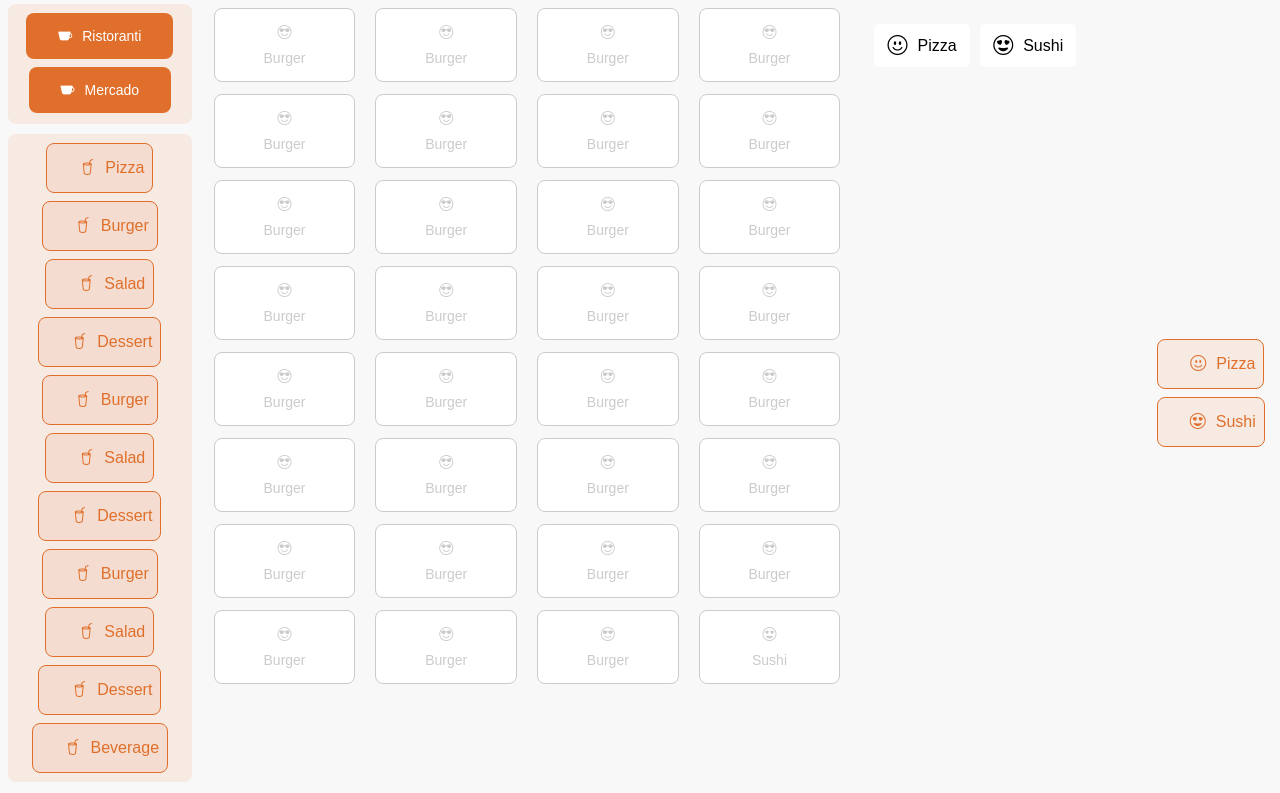
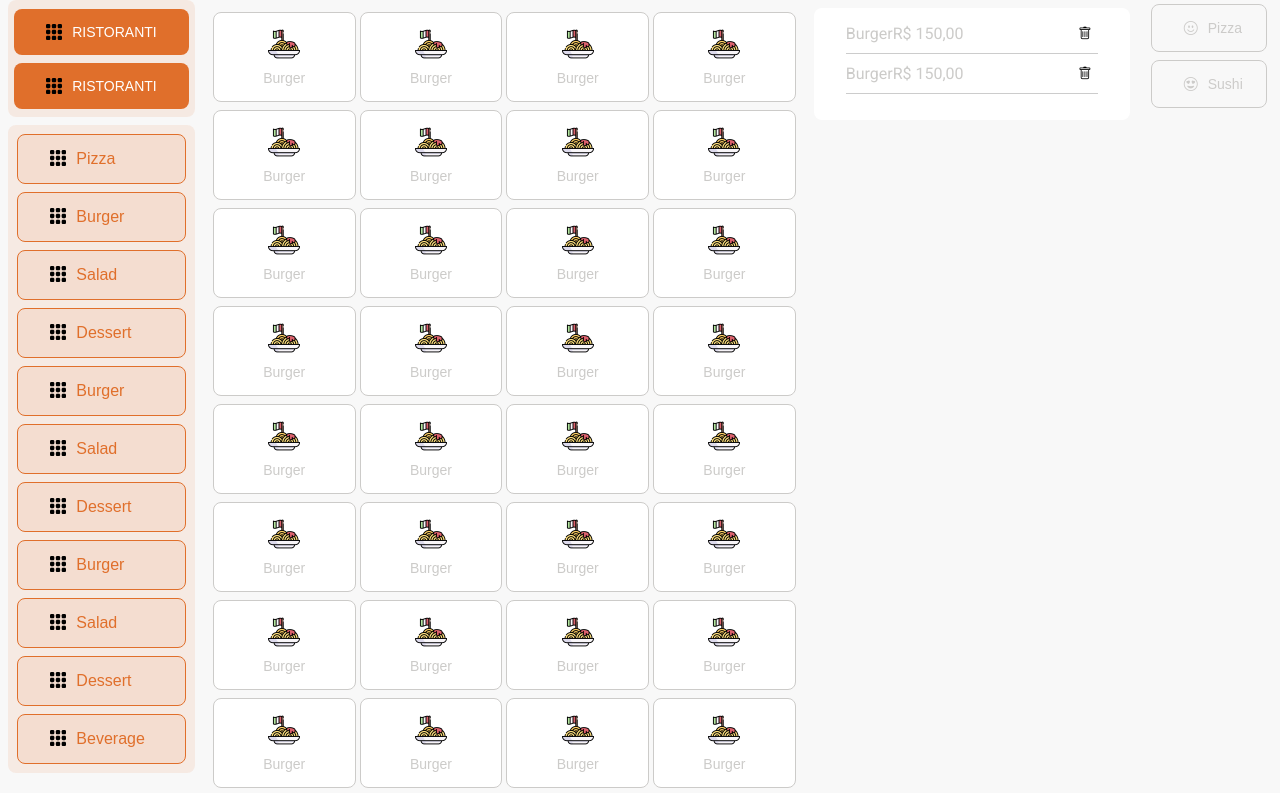
Before and after one commit to reginaldogomes/touchscreen, a website built with Vite: page src/index.html in a window 1280 px wide. Shown: the part 62-855 px from the top of the page. Built offline with nearby package versions, Linux system fonts and the light colour scheme.

Commit message:
code refact

```diff
--- a/src/cassa.scss
+++ b/src/cassa.scss
@@ -8,9 +8,11 @@
   --accent-color-alpha: rgba(224, 111, 42, 0.1);
 
   --text-color: #cccbc9;
+  --border-color: #cccbc9;
 
   --border-radius: 8px;
-  --border-color: #cccbc9;
+
+  --gap: 8px;
 }
 
 body {
@@ -24,15 +26,18 @@ body {
 header {
   display: flex;
   justify-content: space-between;
+  align-items: center;
   color: white;
-  padding: 10px;
+  padding: 8px;
   text-align: left;
   font-size: 32px;
+  color: var(--accent-color);
 }
 
 main {
   display: flex;
-  gap: 20px;
+  gap: var(--gap);
+  padding: 8;
 }
 
 .col-center {
@@ -40,61 +45,44 @@ main {
   display: flex;
 }
 
+.col-left {
+  width: 15%;
+  display: flex;
+  flex-direction: column;
+  gap: var(--gap);
+}
+
+.col-right {
+  width: 10%;
+  display: flex;
+  flex-direction: column;
+  align-items: center;
+  gap: var(--gap);
+}
+
 .left {
-  width: 70%;
+  width: 65%;
   height: 100%;
+  padding: 8px;
 }
 .right {
   display: flex;
   flex-direction: column;
-  width: 30%;
-  .lefta {
-    display: flex;
-    flex-direction: column;
-    height: 50%;
-    justify-content: center;
-    align-items: center;
-  }
-  .rightb {
-    display: flex;
-    flex-direction: column;
-    height: 50%;
-    justify-content: center;
-    align-items: center;
-  }
-}
-
-.col-left {
-  display: flex;
-  flex-direction: column;
-  gap: 10px;
+  width: 35%;
+  padding: 8px;
 }
 
 .divisioni {
   background-color: var(--accent-color-alpha);
   display: flex;
-  height: 110px;
+  height: 107px;
   flex-direction: column;
   align-items: center;
   overflow-x: hidden;
   overflow-y: auto;
   border-radius: var(--border-radius);
   padding: 5px 0 5px;
-  max-height: 110px;
-}
-
-.col-left {
-  width: 15%;
-  display: flex;
-  flex-direction: column;
-  gap: 10px;
-}
-
-.col-right {
-  width: 10%;
-  display: flex;
-  flex-direction: column;
-  gap: 10px;
+  max-height: 107px;
 }
 
 .categorie {
@@ -108,24 +96,65 @@ main {
   padding: 5px 0 5px;
 }
 
+.prodotti {
+  display: grid;
+  grid-template-columns: auto auto auto auto;
+  overflow-x: hidden;
+  overflow-y: auto;
+}
+
+.scontrino {
+  background-color: var(--primary-color);
+  border-radius: var(--border-radius);
+  border: 0;
+}
+
+.cart-list {
+  display: flex;
+  flex-direction: column;
+  padding: 0 32px 0 32px;
+}
+
+.cart-item {
+  display: flex;
+  justify-content: space-between;
+  margin-bottom: 10px;
+  border-bottom: 1px solid #ccc;
+  padding-bottom: 10px;
+}
+
+.cart-item img {
+  width: 50px;
+  height: 50px;
+  margin-right: 10px;
+}
+.cart-item-details {
+  justify-content: space-between;
+  display: flex;
+}
+.cart-item-actions {
+  display: flex;
+  align-items: center;
+}
+.remove-btn {
+  border: none;
+  background-color: transparent;
+  cursor: pointer;
+}
+.remove-btn img {
+  width: 16px;
+  height: 16px;
+}
+
 .funzioni {
   height: 100%;
   display: flex;
   flex-direction: column;
-  justify-content: center;
   align-items: center;
 }
 
-.prodotti {
-  display: grid;
-  grid-template-columns: auto auto auto auto;
-  gap: 4px;
-  overflow-x: hidden;
-  overflow-y: auto;
-}
-
 footer {
-  color: white;
+  color: var(--accent-color);
   padding: 10px;
   text-align: center;
   font-size: 32px;
@@ -135,19 +164,22 @@ footer {
   background: var(--accent-color);
   color: white;
   padding: 15px 32px;
-  text-align: center;
   display: flex;
   font-size: 14px;
   margin: 4px 2px;
   cursor: pointer;
   border-radius: var(--border-radius);
   border: 0;
-  max-width: 90%;
+  min-width: 90%;
   gap: 10px;
+  justify-content: left;
+  align-items: center;
+  text-transform: uppercase;
 }
 
 .button_div img {
-  width: 10%;
+  width: 16px;
+  height: 16px;
 }
 
 .button_cat {
@@ -161,12 +193,13 @@ footer {
   margin: 4px 2px;
   cursor: pointer;
   border-radius: var(--border-radius);
-  max-width: 90%;
+  min-width: 90%;
   border: 1px solid var(--accent-color);
 }
 
 .button_cat img {
-  width: 10%;
+  width: 16px;
+  height: 16px;
 }
 
 .button_prod {
@@ -180,11 +213,33 @@ footer {
   margin: 4px 2px;
   cursor: pointer;
   border-radius: var(--border-radius);
-  max-width: 90%;
+  min-width: 90%;
   border: 1px solid var(--border-color);
   gap: 10px;
 }
 
 .button_prod img {
-  width: 10%;
+  width: 32px;
+  height: 32px;
 }
+
+.button_func {
+  background: var(--primery-color);
+  color: var(--text-color);
+  padding: 15px 32px;
+  text-align: center;
+  display: flex;
+  flex-direction: row;
+  font-size: 14px;
+  margin: 4px 2px;
+  cursor: pointer;
+  border: 1px solid var(--border-color);
+  border-radius: var(--border-radius);
+  max-width: 90%;
+  gap: 10px;
+}
+
+.button_func img {
+  width: 16px;
+  height: 16px;
+}
--- a/src/components/categorie.js
+++ b/src/components/categorie.js
@@ -1,28 +1,27 @@
-// path/filename: ./categoryLinks.js
-// Function to generate category links with Bootstrap Icons
+import '../styles/components/categorie.scss'
+import icon from '../../public/images/grid.svg'
 
-import '../styles/components/categorie.scss'
 
 export function categorie() {
   const categories = [
-    { name: 'Pizza', icon: 'bi bi-cup-straw' },
-    { name: 'Burger', icon: 'bi bi-cup-straw' },
-    { name: 'Salad', icon: 'bi bi-cup-straw' },
-    { name: 'Dessert', icon: 'bi bi-cup-straw' },
-    { name: 'Burger', icon: 'bi bi-cup-straw' },
-    { name: 'Salad', icon: 'bi bi-cup-straw' },
-    { name: 'Dessert', icon: 'bi bi-cup-straw' },
-    { name: 'Burger', icon: 'bi bi-cup-straw' },
-    { name: 'Salad', icon: 'bi bi-cup-straw' },
-    { name: 'Dessert', icon: 'bi bi-cup-straw' },
-    { name: 'Beverage', icon: 'bi bi-cup-straw' }
+    { name: 'Pizza', icon: icon },
+    { name: 'Burger', icon: icon },
+    { name: 'Salad', icon: icon },
+    { name: 'Dessert', icon: icon },
+    { name: 'Burger', icon: icon },
+    { name: 'Salad', icon: icon },
+    { name: 'Dessert', icon: icon },
+    { name: 'Burger', icon: icon },
+    { name: 'Salad', icon: icon },
+    { name: 'Dessert', icon: icon },
+    { name: 'Beverage', icon: icon }
   ];
 
   let html = '';
   categories.forEach(category => {
     html += `
       <button class="button_cat">
-        <i class="${category.icon}"></i>
+        <img src="${category.icon}" />
         ${category.name}
       </button>
     `;
--- a/src/components/divisioni.js
+++ b/src/components/divisioni.js
@@ -2,17 +2,20 @@
 // Function to generate category links with Bootstrap Icons
 
 import '../styles/components/divisioni.scss'
+import icon from '../../public/images/grid.svg'
+
 
 export function divisioni() {
   const divisionis = [
-    { name: 'Ristoranti', icon: 'bi bi-cup-fill' },
-    { name: 'Mercado', icon: 'bi bi-cup-fill' }
+    { name: 'Ristoranti', icon: icon },
+    { name: 'Ristoranti', icon: icon },
+    { name: 'Mercado', icon: icon }
   ];
 
   let html = '';
   divisionis.forEach(divisioni => {
     html += `
-      <button class="button_div"> <i class="${divisioni.icon}"></i> ${divisioni.name}</button>
+      <button class="button_div"> <img src="${divisioni.icon}" /> ${divisioni.name}</button>
     `;
   });
   html += '';
--- a/src/components/funzioni.js
+++ b/src/components/funzioni.js
@@ -14,7 +14,7 @@ export function funzioni() {
   // Loop through each product to create its button with an icon
   scontrinos.forEach(scontrino => {
       html += `
-          <button class="button_cat">
+          <button class="button_func">
               <i class="${scontrino.icon}"></i> ${scontrino.name}
           </button>
       `;
--- a/src/components/prodotti.js
+++ b/src/components/prodotti.js
@@ -1,42 +1,70 @@
 // Define the product list creation function
 
 import '../styles/components/products.scss'
+import icon from '../../public/images/pasta.png'
+
 
 export function prodotti() {
 
   const prodotti = [
-    { name: "Burger", icon: "bi bi-emoji-sunglasses" }, // Replace with appropriate icon class
-    { name: "Burger", icon: "bi bi-emoji-sunglasses" }, // Replace with appropriate icon class
-    { name: "Burger", icon: "bi bi-emoji-sunglasses" }, // Replace with appropriate icon class
-    { name: "Burger", icon: "bi bi-emoji-sunglasses" }, // Replace with appropriate icon class
-    { name: "Burger", icon: "bi bi-emoji-sunglasses" }, // Replace with appropriate icon class
-    { name: "Burger", icon: "bi bi-emoji-sunglasses" }, // Replace with appropriate icon class
-    { name: "Burger", icon: "bi bi-emoji-sunglasses" }, // Replace with appropriate icon class
-    { name: "Burger", icon: "bi bi-emoji-sunglasses" }, // Replace with appropriate icon class
-    { name: "Burger", icon: "bi bi-emoji-sunglasses" }, // Replace with appropriate icon class
-    { name: "Burger", icon: "bi bi-emoji-sunglasses" }, // Replace with appropriate icon class
-    { name: "Burger", icon: "bi bi-emoji-sunglasses" }, // Replace with appropriate icon class
-    { name: "Burger", icon: "bi bi-emoji-sunglasses" }, // Replace with appropriate icon class
-    { name: "Burger", icon: "bi bi-emoji-sunglasses" }, // Replace with appropriate icon class
-    { name: "Burger", icon: "bi bi-emoji-sunglasses" }, // Replace with appropriate icon class
-    { name: "Burger", icon: "bi bi-emoji-sunglasses" }, // Replace with appropriate icon class
-    { name: "Burger", icon: "bi bi-emoji-sunglasses" }, // Replace with appropriate icon class
-    { name: "Burger", icon: "bi bi-emoji-sunglasses" }, // Replace with appropriate icon class
-    { name: "Burger", icon: "bi bi-emoji-sunglasses" }, // Replace with appropriate icon class
-    { name: "Burger", icon: "bi bi-emoji-sunglasses" }, // Replace with appropriate icon class
-    { name: "Burger", icon: "bi bi-emoji-sunglasses" }, // Replace with appropriate icon class
-    { name: "Burger", icon: "bi bi-emoji-sunglasses" }, // Replace with appropriate icon class
-    { name: "Burger", icon: "bi bi-emoji-sunglasses" }, // Replace with appropriate icon class
-    { name: "Burger", icon: "bi bi-emoji-sunglasses" }, // Replace with appropriate icon class
-    { name: "Burger", icon: "bi bi-emoji-sunglasses" }, // Replace with appropriate icon class
-    { name: "Burger", icon: "bi bi-emoji-sunglasses" }, // Replace with appropriate icon class
-    { name: "Burger", icon: "bi bi-emoji-sunglasses" }, // Replace with appropriate icon class
-    { name: "Burger", icon: "bi bi-emoji-sunglasses" }, // Replace with appropriate icon class
-    { name: "Burger", icon: "bi bi-emoji-sunglasses" }, // Replace with appropriate icon class
-    { name: "Burger", icon: "bi bi-emoji-sunglasses" }, // Replace with appropriate icon class
-    { name: "Burger", icon: "bi bi-emoji-sunglasses" }, // Replace with appropriate icon class
-    { name: "Burger", icon: "bi bi-emoji-sunglasses" }, // Replace with appropriate icon class
-    { name: "Sushi", icon: "bi bi-emoji-heart-eyes" } // Replace with appropriate icon class
+    { name: "Burger", icon: icon, value:"R$ 150,00" },
+    { name: "Burger", icon: icon, value:"R$ 150,00" },
+    { name: "Burger", icon: icon, value:"R$ 150,00" },
+    { name: "Burger", icon: icon, value:"R$ 150,00" },
+    { name: "Burger", icon: icon, value:"R$ 150,00" },
+    { name: "Burger", icon: icon, value:"R$ 150,00" },
+    { name: "Burger", icon: icon, value:"R$ 150,00" },
+    { name: "Burger", icon: icon, value:"R$ 150,00" },
+    { name: "Burger", icon: icon, value:"R$ 150,00" },
+    { name: "Burger", icon: icon, value:"R$ 150,00" },
+    { name: "Burger", icon: icon, value:"R$ 150,00" },
+    { name: "Burger", icon: icon, value:"R$ 150,00" },
+    { name: "Burger", icon: icon, value:"R$ 150,00" },
+    { name: "Burger", icon: icon, value:"R$ 150,00" },
+    { name: "Burger", icon: icon, value:"R$ 150,00" },
+    { name: "Burger", icon: icon, value:"R$ 150,00" },
+    { name: "Burger", icon: icon, value:"R$ 150,00" },
+    { name: "Burger", icon: icon, value:"R$ 150,00" },
+    { name: "Burger", icon: icon, value:"R$ 150,00" },
+    { name: "Burger", icon: icon, value:"R$ 150,00" },
+    { name: "Burger", icon: icon, value:"R$ 150,00" },
+    { name: "Burger", icon: icon, value:"R$ 150,00" },
+    { name: "Burger", icon: icon, value:"R$ 150,00" },
+    { name: "Burger", icon: icon, value:"R$ 150,00" },
+    { name: "Burger", icon: icon, value:"R$ 150,00" },
+    { name: "Burger", icon: icon, value:"R$ 150,00" },
+    { name: "Burger", icon: icon, value:"R$ 150,00" },
+    { name: "Burger", icon: icon, value:"R$ 150,00" },
+    { name: "Burger", icon: icon, value:"R$ 150,00" },
+    { name: "Burger", icon: icon, value:"R$ 150,00" },
+    { name: "Burger", icon: icon, value:"R$ 150,00" },
+    { name: "Burger", icon: icon, value:"R$ 150,00" },
+    { name: "Burger", icon: icon, value:"R$ 150,00" },
+    { name: "Burger", icon: icon, value:"R$ 150,00" },
+    { name: "Burger", icon: icon, value:"R$ 150,00" },
+    { name: "Burger", icon: icon, value:"R$ 150,00" },
+    { name: "Burger", icon: icon, value:"R$ 150,00" },
+    { name: "Burger", icon: icon, value:"R$ 150,00" },
+    { name: "Burger", icon: icon, value:"R$ 150,00" },
+    { name: "Burger", icon: icon, value:"R$ 150,00" },
+    { name: "Burger", icon: icon, value:"R$ 150,00" },
+    { name: "Burger", icon: icon, value:"R$ 150,00" },
+    { name: "Burger", icon: icon, value:"R$ 150,00" },
+    { name: "Burger", icon: icon, value:"R$ 150,00" },
+    { name: "Burger", icon: icon, value:"R$ 150,00" },
+    { name: "Burger", icon: icon, value:"R$ 150,00" },
+    { name: "Burger", icon: icon, value:"R$ 150,00" },
+    { name: "Burger", icon: icon, value:"R$ 150,00" },
+    { name: "Burger", icon: icon, value:"R$ 150,00" },
+    { name: "Burger", icon: icon, value:"R$ 150,00" },
+    { name: "Burger", icon: icon, value:"R$ 150,00" },
+    { name: "Burger", icon: icon, value:"R$ 150,00" },
+    { name: "Burger", icon: icon, value:"R$ 150,00" },
+    { name: "Burger", icon: icon, value:"R$ 150,00" },
+    { name: "Burger", icon: icon, value:"R$ 150,00" },
+    { name: "Burger", icon: icon, value:"R$ 150,00" },
+    { name: "Burger", icon: icon, value:"R$ 150,00" },
+    { name: "Burger", icon: icon, value:"R$ 150,00" },
   ];
 
   // Start the list HTML
@@ -45,7 +73,7 @@ export function prodotti() {
   prodotti.forEach(product => {
       html += `
           <button class="button_prod">
-              <i class="${product.icon}"></i> ${product.name}
+              <img src="${product.icon}" /> ${product.name}
           </button>
       `;
   });
--- a/src/components/scontrino.js
+++ b/src/components/scontrino.js
@@ -1,26 +1,35 @@
 // Define the product list creation function
 
 import '../styles/components/scontrino.scss'
+import icon from '../../public/images/grid.svg'
 
 export function scontrino() {
 
   const scontrinos = [
-    { name: "Pizza", icon: "bi bi-emoji-smile" }, // Replace with appropriate icon class
-    { name: "Sushi", icon: "bi bi-emoji-heart-eyes" } // Replace with appropriate icon class
+    { name: "Burger", icon: icon, value:"R$ 150,00" },
+    { name: "Burger", icon: icon, value:"R$ 150,00" },
   ];
 
   // Start the list HTML
-  let html = '<div class="product-grid">';
+  let html = '<ul class="cart-list">';
   // Loop through each product to create its button with an icon
   scontrinos.forEach(scontrino => {
       html += `
-          <button class="product-button">
-              <i class="${scontrino.icon}"></i> ${scontrino.name}
-          </button>
+        <li class="cart-item">
+          <div class="cart-item-details">
+              <span>${scontrino.name}</span>
+              <span>${scontrino.value}</span>
+          </div>
+          <div class="cart-item-actions">
+              <button class="remove-btn">
+                <i class="bi bi-trash"></i>
+              </button>
+          </div>
+        </li>
       `;
   });
   // Close the container div
-  html += '</div>';
+  html += '</ul>';
 
   document.getElementById('scontrino').innerHTML += html;
 }
```
Also changed, not shown: src/components/tastiNumerici.js (+22 -3 lines), public/images/grid.svg (added), public/images/pasta.png (added).
